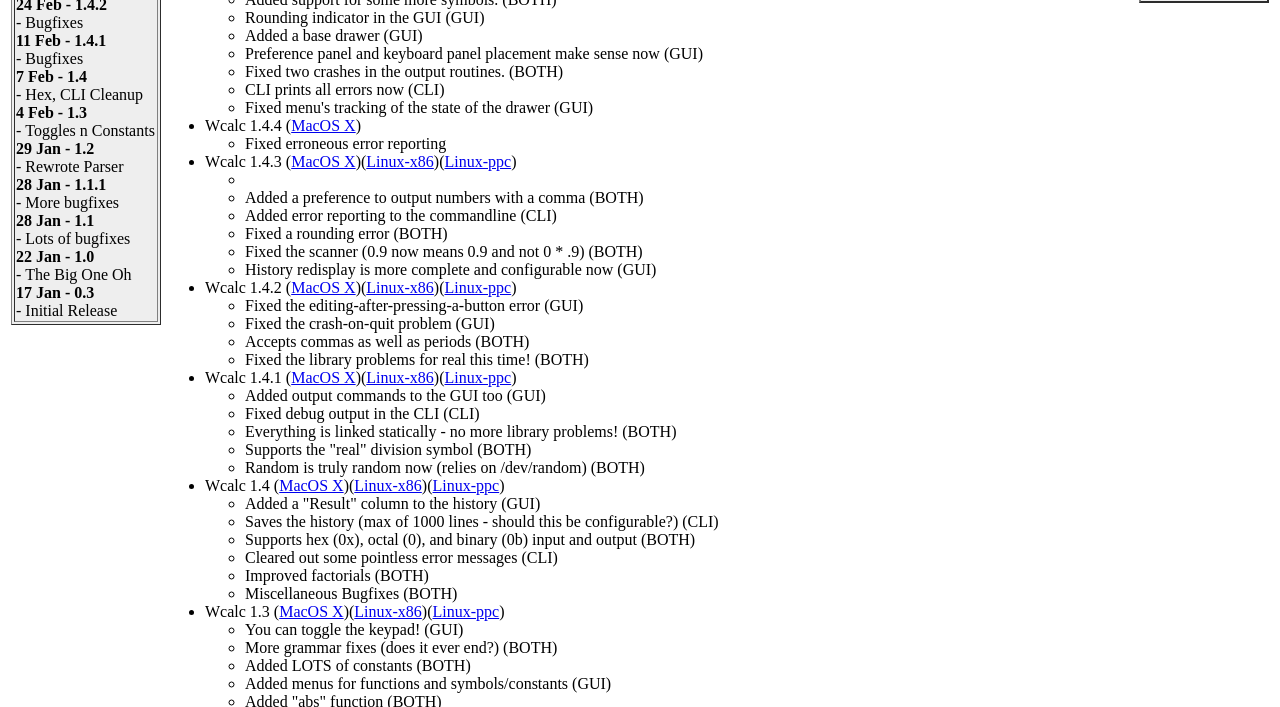
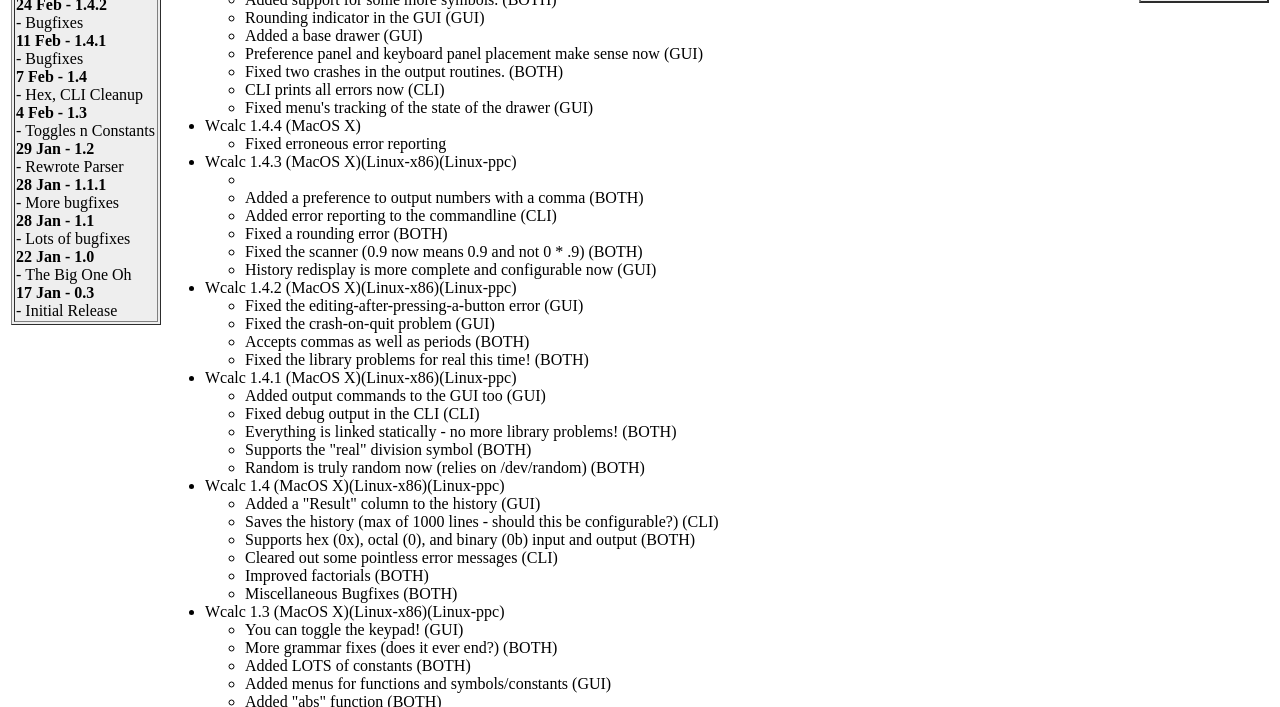
Before and after one commit to preveen-stack/w-calc, a plain HTML site: page website/download.html in a window 1280 px wide. Shown: the part 245-952 px from the top of the page. Drawn offline with Linux system fonts and the light colour scheme.

Commit message:
Removed old versions (to save web space).

```diff
--- a/website/download.html
+++ b/website/download.html
@@ -55,11 +55,11 @@
 							<li>CLI prints all errors now (CLI)
 							<li>Fixed menu's tracking of the state of the drawer (GUI)
 						</ul>
-						<li>Wcalc 1.4.4 (<a href="Wcalc-1.4.4.dmg.sit">MacOS X</a>)
+						<li>Wcalc 1.4.4 (MacOS X)
 						<ul>
 							<li>Fixed erroneous error reporting
 						</ul>
-						<li>Wcalc 1.4.3 (<a href="Wcalc-1.4.3.dmg.sit">MacOS X</a>)(<a href="Wcalc-1.4.3-1.i386.rpm">Linux-x86</a>)(<a href="Wcalc-1.4.3-1.ppc.rpm">Linux-ppc</a>)
+						<li>Wcalc 1.4.3 (MacOS X)(Linux-x86)(Linux-ppc)
 						<ul>
 							<li>
 							<li>Added a preference to output numbers with a comma (BOTH)
@@ -68,14 +68,14 @@
 							<li>Fixed the scanner (0.9 now means 0.9 and not 0 * .9) (BOTH)
 							<li>History redisplay is more complete and configurable now (GUI)
 						</ul>
-						<li>Wcalc 1.4.2 (<a href="Wcalc-1.4.2.dmg.bz2">MacOS X</a>)(<a href="Wcalc-1.4.2-1.i386.rpm">Linux-x86</a>)(<a href="Wcalc-1.4.2-1.ppc.rpm">Linux-ppc</a>)
+						<li>Wcalc 1.4.2 (MacOS X)(Linux-x86)(Linux-ppc)
 						<ul>
 							<li>Fixed the editing-after-pressing-a-button error (GUI)
 							<li>Fixed the crash-on-quit problem (GUI)
 							<li>Accepts commas as well as periods (BOTH)
 							<li>Fixed the library problems for real this time! (BOTH)
 						</ul>
-						<li>Wcalc 1.4.1 (<a href="Wcalc-1.4.1.dmg.bz2">MacOS X</a>)(<a href="Wcalc-1.4.1-1.i386.rpm">Linux-x86</a>)(<a href="Wcalc-1.4.1-1.ppc.rpm">Linux-ppc</a>)
+						<li>Wcalc 1.4.1 (MacOS X)(Linux-x86)(Linux-ppc)
 						<ul>
 							<li>Added output commands to the GUI too (GUI)
 							<li>Fixed debug output in the CLI (CLI)
@@ -83,7 +83,7 @@
 							<li>Supports the "real" division symbol (BOTH)
 							<li>Random is truly random now (relies on /dev/random) (BOTH)
 						</ul>
-						<li>Wcalc 1.4 (<a href="Wcalc-1.4.dmg.bz2">MacOS X</a>)(<a href="Wcalc-1.4-1.i386.rpm">Linux-x86</a>)(<a href="Wcalc-1.4-1.ppc.rpm">Linux-ppc</a>)
+						<li>Wcalc 1.4 (MacOS X)(Linux-x86)(Linux-ppc)
 						<ul>
 							<li>Added a "Result" column to the history (GUI)
 							<li>Saves the history (max of 1000 lines - should this be configurable?) (CLI)
@@ -92,7 +92,7 @@
 							<li>Improved factorials (BOTH)
 							<li>Miscellaneous Bugfixes (BOTH)
 						</ul>
-						<li>Wcalc 1.3 (<a href="Wcalc-1.3.dmg.bz2">MacOS X</a>)(<a href="Wcalc-1.3-1.i386.rpm">Linux-x86</a>)(<a href="Wcalc-1.3-1.ppc.rpm">Linux-ppc</a>)
+						<li>Wcalc 1.3 (MacOS X)(Linux-x86)(Linux-ppc)
 						<ul>
 							<li>You can toggle the keypad! (GUI)
 							<li>More grammar fixes (does it ever end?) (BOTH)
@@ -100,7 +100,7 @@
 							<li>Added menus for functions and symbols/constants (GUI)
 							<li>Added "abs" function (BOTH)
 						</ul>
-						<li>Wcalc 1.2 (<a href="Wcalc-1.2.pkg.tar.bz2">MacOS X</a>)(<a href="Wcalc-1.2-1.i386.rpm">Linux-x86</a>)(<a href="Wcalc-1.2-1.ppc.rpm">Linux-ppc</a>)
+						<li>Wcalc 1.2 (MacOS X)(Linux-x86)(Linux-ppc)
 						<ul>
 							<li>Rewrote the grammar parser (BOTH)
 							<li>Began work on continous calculations (GUI)
```
